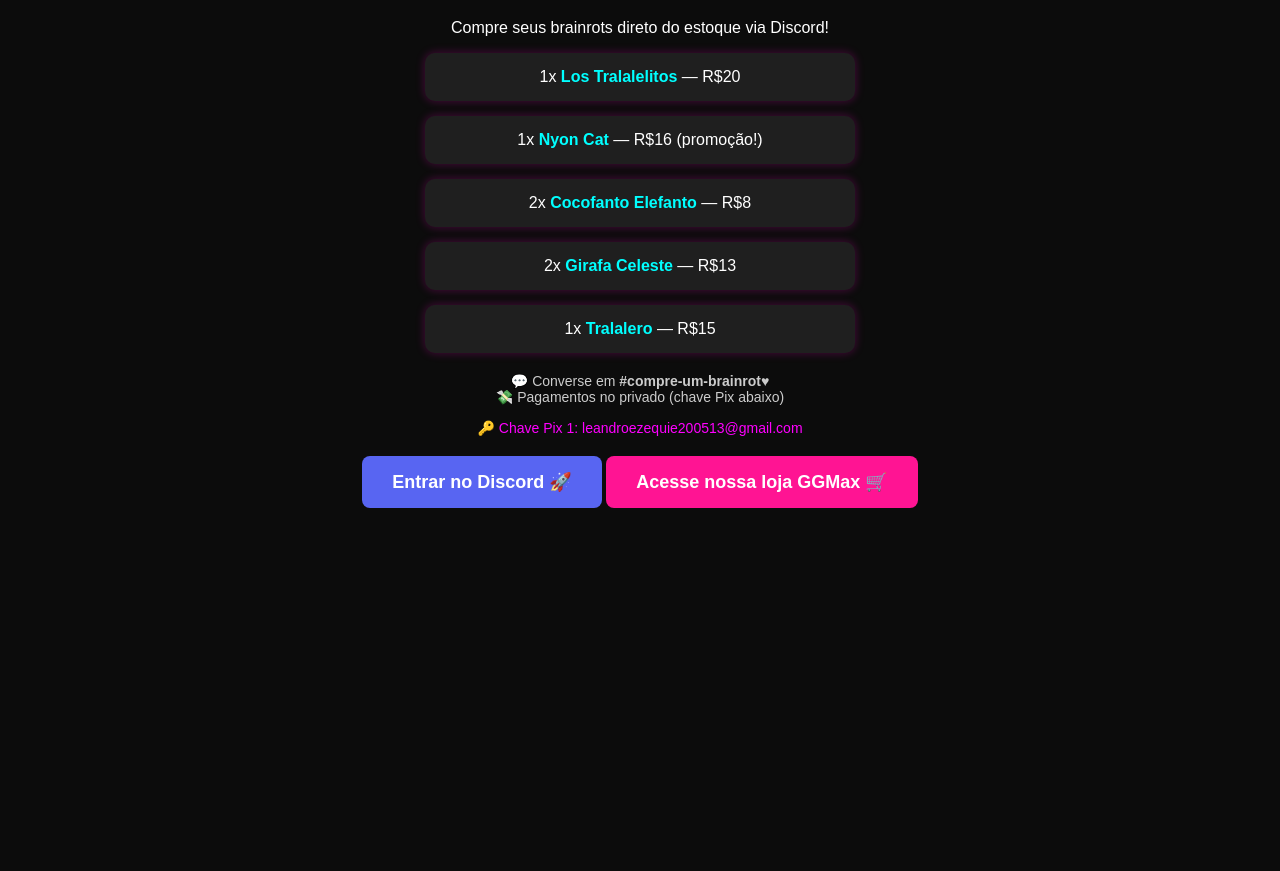
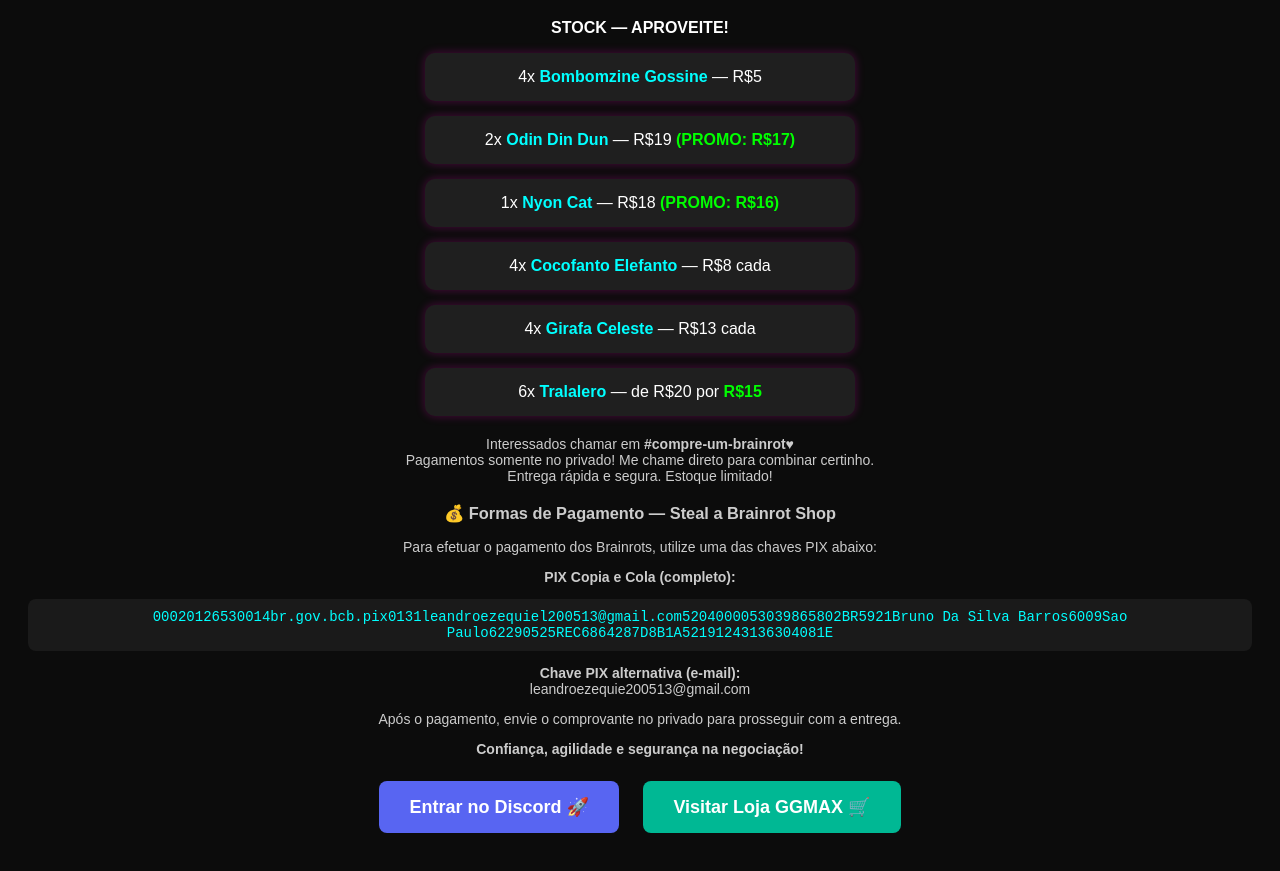
Before and after one commit to seishironagi687/brainrot-brasil, a plain HTML site: page index.html in a window 1280 px wide. Shown: the part 128-999 px from the top of the page. Before the commit the page ends 800 px from the top, so only its background shows below. Drawn offline with Linux system fonts and the light colour scheme.

Commit message:
Update index.html

```diff
--- a/index.html
+++ b/index.html
@@ -5,7 +5,7 @@
   <meta name="viewport" content="width=device-width, initial-scale=1.0" />
   <title>Brainrots Brasil NAGI</title>
 
-  <!-- SEO (Google) -->
+  <!-- SEO -->
   <meta name="description" content="Loja oficial de Brainrots Brasileiros. Tralalero, Nyon Cat, Cocofanto, Girafa Celeste e mais em estoque! Compre via Discord.">
   <meta name="keywords" content="brainrot, brainrots brasileiros, comprar brainrot, loja brainrot BR, steal a brainrot, tralalero, cocofanto, discord brainrot, nyon cat">
   <meta name="author" content="NAGI">
@@ -45,9 +45,9 @@
       font-weight: bold;
     }
 
-    .discord-button {
+    .discord-button, .ggmax-button {
       display: inline-block;
-      margin-top: 20px;
+      margin: 10px;
       background-color: #5865F2;
       color: white;
       padding: 15px 30px;
@@ -58,57 +58,85 @@
       transition: background 0.3s;
     }
 
+    .ggmax-button {
+      background-color: #00b894;
+    }
+
     .discord-button:hover {
       background-color: #4754d3;
     }
 
-    .info {
+    .ggmax-button:hover {
+      background-color: #009879;
+    }
+
+    .info, .pix, .pagamento {
       margin-top: 20px;
       font-size: 14px;
       color: #ccc;
     }
 
-    .pix {
-      margin-top: 15px;
+    .pix strong {
       color: #f0f;
-      font-size: 14px;
+    }
+
+    code {
+      display: block;
+      background: #1a1a1a;
+      color: #0ff;
+      padding: 10px;
+      border-radius: 8px;
+      margin-top: 10px;
+      word-break: break-word;
     }
   </style>
 </head>
 <body>
 
-  <!-- Imagem de capa -->
   <img src="capa.png" alt="Capa Brainrots Brasil" class="capa" />
 
   <h1>🧠 Brainrots Brasil - Loja Oficial</h1>
-  <p>Compre seus brainrots direto do estoque via Discord!</p>
+  <p><strong>STOCK — APROVEITE!</strong></p>
 
   <!-- Produtos -->
-  <div class="produto">1x <span>Los Tralalelitos</span> — R$20</div>
-  <div class="produto">1x <span>Nyon Cat</span> — R$16 (promoção!)</div>
-  <div class="produto">2x <span>Cocofanto Elefanto</span> — R$8</div>
-  <div class="produto">2x <span>Girafa Celeste</span> — R$13</div>
-  <div class="produto">1x <span>Tralalero</span> — R$15</div>
+  <div class="produto">4x <span>Bombomzine Gossine</span> — R$5</div>
+  <div class="produto">2x <span>Odin Din Dun</span> — R$19 <span style="color: #0f0;">(PROMO: R$17)</span></div>
+  <div class="produto">1x <span>Nyon Cat</span> — R$18 <span style="color: #0f0;">(PROMO: R$16)</span></div>
+  <div class="produto">4x <span>Cocofanto Elefanto</span> — R$8 cada</div>
+  <div class="produto">4x <span>Girafa Celeste</span> — R$13 cada</div>
+  <div class="produto">6x <span>Tralalero</span> — de R$20 por <span style="color: #0f0;">R$15</span></div>
 
   <!-- Instruções -->
   <div class="info">
-    💬 Converse em <strong>#compre-um-brainrot♥</strong><br>
-    💸 Pagamentos no privado (chave Pix abaixo)
+    Interessados chamar em <strong>#compre-um-brainrot♥</strong><br>
+    Pagamentos somente no privado! Me chame direto para combinar certinho.<br>
+    Entrega rápida e segura. Estoque limitado!
   </div>
 
-  <!-- PIX -->
-  <div class="pix">
-    🔑 Chave Pix 1: leandroezequie200513@gmail.com
+  <!-- Pagamento -->
+  <div class="pagamento">
+    <h3>💰 Formas de Pagamento — Steal a Brainrot Shop</h3>
+    <p>Para efetuar o pagamento dos Brainrots, utilize uma das chaves PIX abaixo:</p>
+
+    <p><strong>PIX Copia e Cola (completo):</strong></p>
+    <code>
+00020126530014br.gov.bcb.pix0131leandroezequiel200513@gmail.com5204000053039865802BR5921Bruno Da Silva Barros6009Sao Paulo62290525REC6864287D8B1A52191243136304081E
+    </code>
+
+    <p><strong>Chave PIX alternativa (e-mail):</strong><br>
+    leandroezequie200513@gmail.com</p>
+
+    <p>Após o pagamento, envie o comprovante no privado para prosseguir com a entrega.</p>
+    <p><strong>Confiança, agilidade e segurança na negociação!</strong></p>
   </div>
 
-  <!-- Botão do Discord -->
+  <!-- Botões -->
   <a href="https://discord.gg/z5kqfXMd" target="_blank" class="discord-button">
     Entrar no Discord 🚀
   </a>
 
-  <!-- Botão da loja GGMax -->
-  <a href="https://ggmax.com.br/anuncio/bem-vindo-a-melhor-loja-de-brainrots-do-brasil" target="_blank" class="discord-button" style="background-color:#ff1493;">
-    Acesse nossa loja GGMax 🛒
+  <a href="https://ggmax.com.br/anuncio/bem-vindo-a-melhor-loja-de-brainrots-do-brasil" target="_blank" class="ggmax-button">
+    Visitar Loja GGMAX 🛒
   </a>
 
 </body>
```
